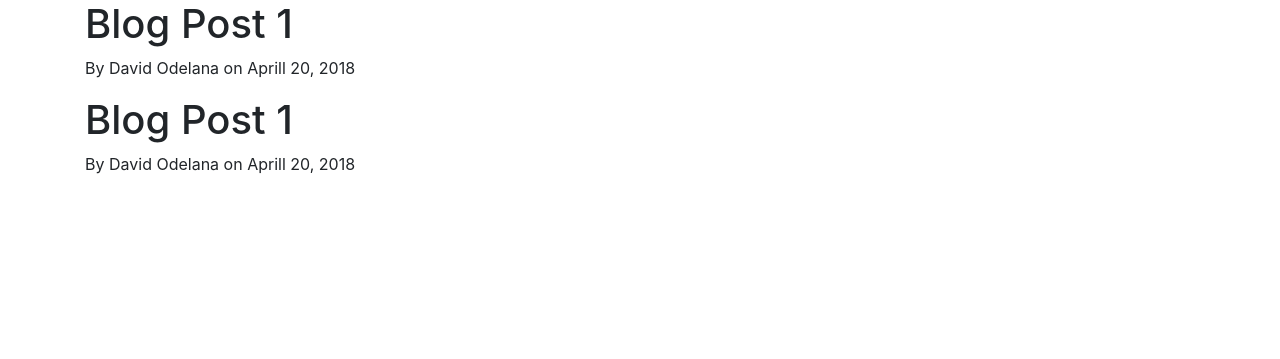
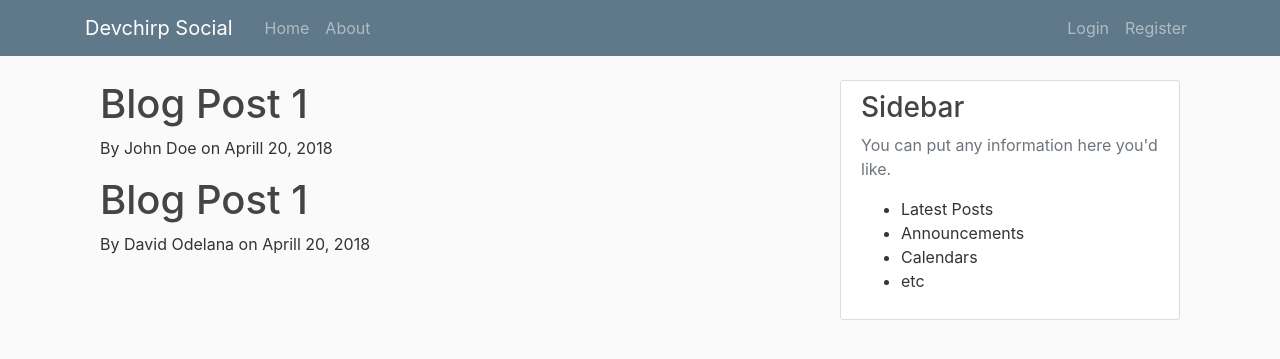
Before and after one commit to Dafinci01/alx_portfolio_project, a Flask app: page /home in a window 1280 px wide. Shown: the top 359 px of the page. Run offline with Flask 3, Linux system fonts and the light colour scheme; some libraries are stand-ins or nearby versions.

Commit message:
update commit adding article

```diff
--- a/devchirp_hme/app/home.py
+++ b/devchirp_hme/app/home.py
@@ -1,9 +1,9 @@
-from flask import Flask, render_template
+from flask import Flask, render_template, url_for
 app = Flask(__name__)
 
 posts =[
 	{
-		'author': 'David Odelana',
+		'author': 'John Doe',
 		'title': 'Blog Post 1',
 		'content': 'First Post Content',
 		'date_posted':  'Aprill 20, 2018'
@@ -28,6 +28,6 @@
 
 @app.route ("/about")
 def about():
-	return render_template ("about.html", title='About')
+	return render_template("about.html", title='About')
 if __name__ == '__main__':
 	app.run(debug=True)
--- a/devchirp_hme/app/templates/about.html
+++ b/devchirp_hme/app/templates/about.html
@@ -1,4 +1,4 @@
-{% extends layout.html %}
+{% extends "layout.html" %}
 {% block content %}
  	<h1/> About Page  </h1>
 {% endblock content %}
--- a/devchirp_hme/app/templates/layout.html
+++ b/devchirp_hme/app/templates/layout.html
@@ -1,22 +1,63 @@
-<!Doctype html>
- <html>
+<!DOCTYPE html>
+<html lang="en">
    <head>
       <!-- Required meta tags -->
       <meta charset="utf-8">
       <meta name="viewport" content="width=device-width, initial-scale=1, shrink-to-fit=no">
-
       <!-- Bootstrap CSS -->
+     <!--<link rel="stylesheet" href="https://maxcdn.bootstrapcdn.com/bootstrap/4.0.0/css/bootstrap.min.css" integrity=""-->
       <link rel="stylesheet" href="https://cdn.jsdelivr.net/npm/bootstrap@4.4.1/dist/css/bootstrap.min.css" integrity="sha384-Vkoo8x4CGsO3+Hhxv8T/Q5PaXtkKtu6ug5TOeNV6gBiFeWPGFN9MuhOf23Q9Ifjh" crossorigin="anonymous">
 
+      <!--url for route to link the css with the home.py-->
+      <link rel="stylesheet" type="text/css" href="{{url_for('static', filename='main.css') }}"/>
       {% if title %}
-            <title> Devchirp - {{ title }}</title>
+      <title>Devchirp - {{ title }}</title>
       {% else %}
-           <title> Devchirp </title>
+      <title>Devchirp</title>
       {% endif %}
    </head>
    <body>
+      <header class="site-header">
+         <nav class="navbar navbar-expand-md navbar-dark bg-steel fixed-top">
             <div class="container">
-         {% block  content %}   {% endblock %}
+               <a class="navbar-brand mr-4" href="/">Devchirp Social</a>
+               <button class="navbar-toggler" type="button" data-toggle="collapse" data-target="#navbarToggle" aria-controls="navbarToggle" aria-expanded="false" aria-label="Toggle navigation">
+                  <span class="navbar-toggler-icon"></span>
+               </button>
+               <div class="collapse navbar-collapse" id="navbarToggle">
+                  <div class="navbar-nav mr-auto">
+                     <a class="nav-item nav-link" href="/">Home</a>
+                     <a class="nav-item nav-link" href="/about">About</a>
+                  </div>
+                  <!-- Navbar right side -->
+                  <div class="navbar-nav">
+                     <a class="nav-item nav-link" href="/login">Login</a>
+                     <a class="nav-item nav-link" href="/register">Register</a>
+                  </div>
+               </div>
+            </div>
+         </nav>
+      </header>
+      <div class="container">
+         <main role="main" class="container">
+            <div class="row">
+               <div class="col-md-8">
+                  {% block content %} {% endblock %}
+               </div>
+               <div class="col-md-4">
+                  <div class="content-section">
+                     <h3>Sidebar</h3>
+                     <p class="text-muted"> You can put any information here you'd like.</p>
+                     <ul>
+                        <li>Latest Posts</li>
+                        <li>Announcements</li>
+                        <li>Calendars</li>
+                        <li>etc</li>
+                     </ul>
+                  </div>
+               </div>
+            </div>
+         </main>
       </div>
       <!-- Optional JavaScript -->
       <!-- jQuery first, then Popper.js, then Bootstrap JS -->
```
Also changed, not shown: devchirp_hme/app/static/login.css (added), devchirp_hme/app/templates/login.html (added). Lines whose indentation alone changed are shown as unchanged.
